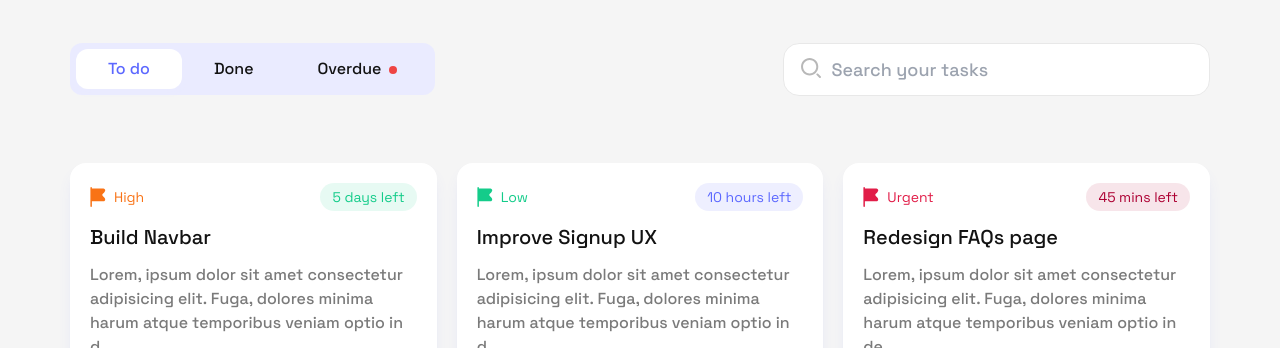
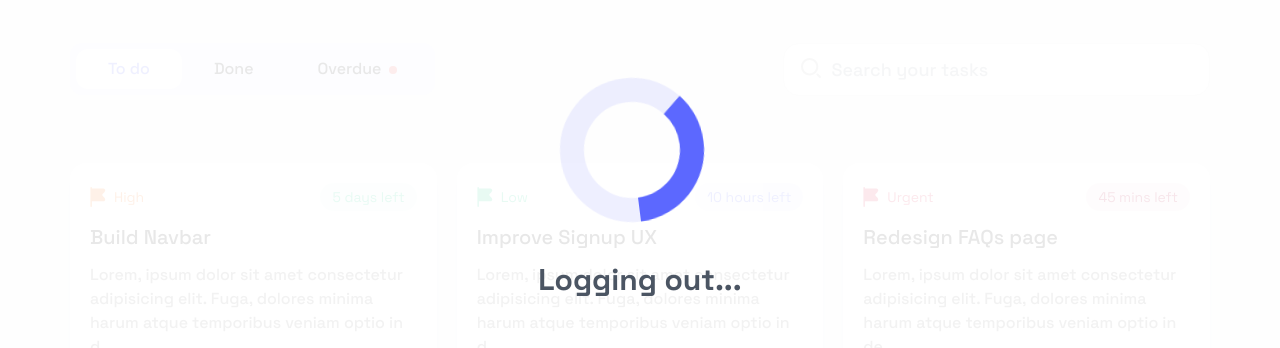
Before and after one commit to gyenabubakar/tasksheet-app, a Next.js app: page /app in a window 1280 px wide. Shown: the part 212-560 px from the top of the page. Built offline with nearby package versions, Linux system fonts and the light colour scheme.

Commit message:
implemented logout loading modal

```diff
--- a/components/layouts/AppLayout.tsx
+++ b/components/layouts/AppLayout.tsx
@@ -13,6 +13,7 @@ import iconUser from '~/assets/icons/nav/user.svg';
 import iconLogout from '~/assets/icons/nav/logout.svg';
 import iconPeople from '~/assets/icons/nav/people.svg';
 import iconPeopleColoured from '~/assets/icons/nav/people-coloured.svg';
+import LogoutLoadingOverlay from '~/components/misc/LogoutLoadingOverlay';
 
 const floatingButtonBlockedPaths = [
   '/app/new-task',
@@ -23,7 +24,7 @@ const floatingButtonBlockedPaths = [
   '/app/invitation/[inviteID]',
 ];
 
-const AppLayout: React.FC = ({ children }) => {
+const AppLayout: React.FC = ({children}) => {
   const [showUserMenu, setShowUserMenu] = useState(false);
   const [showMobileMenu, setShowMobileMenu] = useState(false);
 
@@ -38,7 +39,7 @@ const AppLayout: React.FC = ({ children }) => {
   async function handleFloatingButtonClick() {
     if (!pathIsBlocked) {
       if (isTaskDetailsPage) {
-        const { taskID } = router.query;
+        const {taskID} = router.query;
         await router.push(`/app/task/${taskID}/edit`);
         return;
       }
@@ -109,7 +110,7 @@ const AppLayout: React.FC = ({ children }) => {
                   className="lg:hidden logo w-[40px] h-[37px] relative"
                   onClick={() => setShowMobileMenu((prevState) => !prevState)}
               >
-              <Image src={iconMenu} layout="fill" alt="Menu" />
+                <Image src={iconMenu} layout="fill" alt="Menu"/>
               </button>
 
               {showMobileMenu && (
@@ -154,8 +155,8 @@ const AppLayout: React.FC = ({ children }) => {
                             setShowMobileMenu(false);
                           }}
                       >
-                    {!isWorkspacesPage && <Image src={iconPeople} />}
-                    {isWorkspacesPage && <Image src={iconPeopleColoured} />}
+                        {!isWorkspacesPage && <Image src={iconPeople}/>}
+                        {isWorkspacesPage && <Image src={iconPeopleColoured}/>}
 
                         <span
                             className={`font-medium text-darkgray inline-block ml-3 text-darkgray text-base ${
@@ -202,7 +203,7 @@ const AppLayout: React.FC = ({ children }) => {
             <Link href="/app/">
               <a className="flex logo-wrapper items-center justify-center">
                 <div className="logo w-[40px] h-[37px] relative">
-                <Image src={logo} layout="fill" alt="TaskSheet logo" />
+                  <Image src={logo} layout="fill" alt="TaskSheet logo"/>
                 </div>
                 <h3 className="hidden md:block text-3xl font-bold text-main ml-2 select-none">
                   TaskSheet
@@ -258,14 +259,14 @@ const AppLayout: React.FC = ({ children }) => {
 
                     <ul className="">
                       <li className="px-5 py-2.5 cursor-pointer hover:bg-faintmain flex items-center">
-                    <Image src={iconUser} />
+                        <Image src={iconUser}/>
                         <span className="font-medium text-darkgray inline-block ml-3 text-base">
                       Profile settings
                     </span>
                       </li>
 
                       <li className="px-5 py-2.5 cursor-pointer hover:bg-faintmain flex items-center">
-                    <Image src={iconLogout} />
+                        <Image src={iconLogout}/>
                         <span className="font-medium text-darkgray inline-block ml-3 text-red-500 text-base">
                       Log out
                     </span>
@@ -289,10 +290,10 @@ const AppLayout: React.FC = ({ children }) => {
                     onClick={() => handleFloatingButtonClick()}
                 >
                   {router.pathname === '/app/task/[taskID]' && (
-                <Image src={iconEdit} width="23px" height="23px" priority />
+                      <Image src={iconEdit} width="23px" height="23px" priority/>
                   )}
                   {router.pathname !== '/app/task/[taskID]' && (
-                <Image src={iconPlus} width="23px" height="23px" priority />
+                      <Image src={iconPlus} width="23px" height="23px" priority/>
                   )}
 
                   <span className="ml-5 hidden md:inline">
@@ -304,6 +305,8 @@ const AppLayout: React.FC = ({ children }) => {
               </Container>
             </div>
         )}
+
+        <LogoutLoadingOverlay/>
       </div>
   );
 };
--- /dev/null
+++ b/components/misc/LogoutLoadingOverlay.tsx
@@ -0,0 +1,32 @@
+function LogoutLoadingOverlay() {
+
+    return (
+        <div
+            className="fixed w-screen h-screen top-0 left-0 right-0 bottom-0 bg-[rgba(255,255,255,0.9)] flex flex-col items-center justify-center z-30">
+            <svg
+                className="animate-spin -ml-1 mr-3 w-16 h-16 md:w-24 md:h-24 lg:h-36 lg:w-36 text-white"
+                xmlns="http://www.w3.org/2000/svg"
+                fill="none"
+                viewBox="0 0 24 24"
+            >
+                <circle
+                    cx="12"
+                    cy="12"
+                    r="10"
+                    stroke="rgba(92, 104, 255, 0.1)"
+                    strokeWidth="4"
+                />
+                <path
+                    fill="#5c68ff"
+                    d="M4 12a8 8 0 018-8V0C5.373 0 0 5.373 0 12h4zm2 5.291A7.962 7.962 0 014 12H0c0 3.042 1.135 5.824 3 7.938l3-2.647z"
+                />
+            </svg>
+
+            <h1 className="text-3xl font-bold text-center text-gray-600 mt-10">
+                Logging out...
+            </h1>
+        </div>
+    );
+}
+
+export default LogoutLoadingOverlay;
```
Lines whose indentation alone changed are shown as unchanged.
